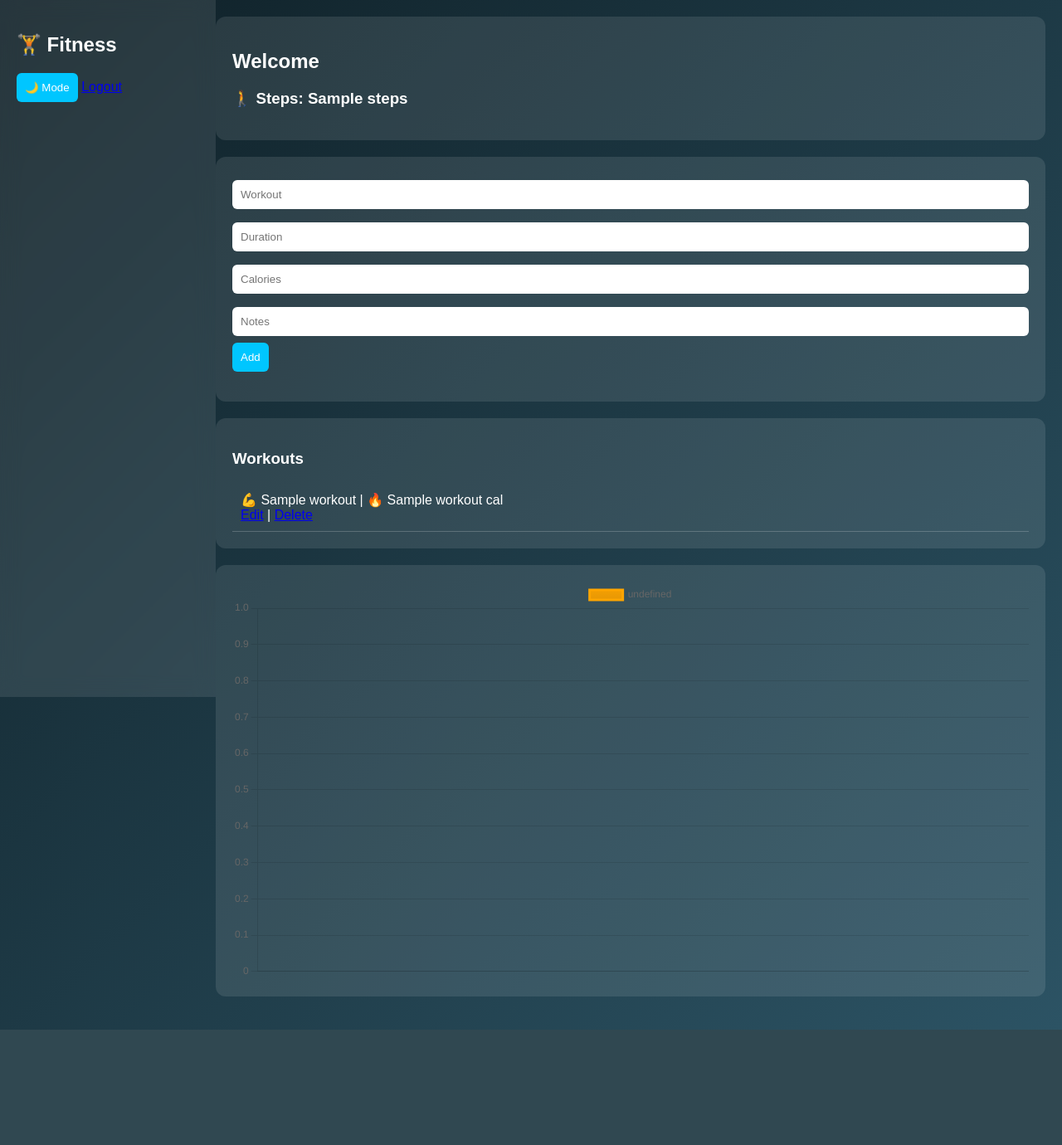
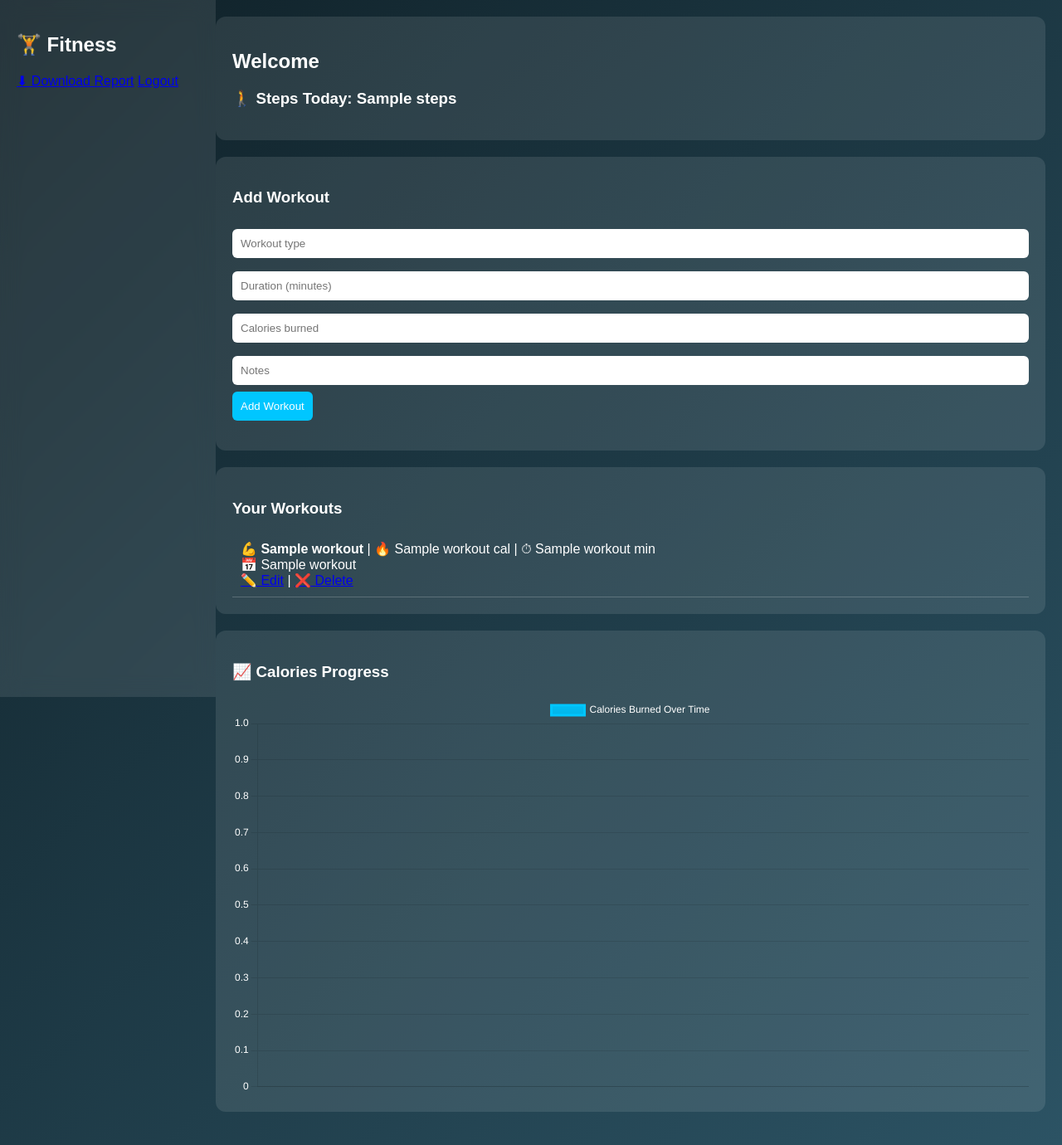
Before and after one commit to rajeshjhenkar338-byte/Fitness-app, a Flask app: template templates/dashboard.html in a window 1280 px wide. Shown: the whole page at 83% size. Before the commit the page ends 1241 px from the top, so only its background shows below. Run offline with Flask 3, Linux system fonts and the light colour scheme; the template is opened without the code that fills it: most values are stand-ins (such as "Sample title", 1, 10 or a date in 2020).

Commit message:
Update dashboard.html

```diff
--- a/templates/dashboard.html
+++ b/templates/dashboard.html
@@ -3,72 +3,102 @@
 
 <div class="sidebar">
   <h2>🏋️ Fitness</h2>
-  <button onclick="toggleMode()">🌙 Mode</button>
+
+  <a href="/download">⬇ Download Report</a>
   <a href="/logout">Logout</a>
 </div>
 
 <div class="main">
 
+  <!-- Welcome -->
   <div class="card">
     <h2>Welcome {{session["user"]}}</h2>
-  <h3>🚶 Steps: {{steps}}</h3>
+    <h3>🚶 Steps Today: {{steps}}</h3>
   </div>
 
+  <!-- Add Workout -->
   <div class="card">
+    <h3>Add Workout</h3>
     <form method="POST">
-  <input name="workout" placeholder="Workout">
-  <input name="duration" placeholder="Duration">
-  <input name="calories" placeholder="Calories">
+      <input name="workout" placeholder="Workout type" required>
+      <input name="duration" placeholder="Duration (minutes)" required>
+      <input name="calories" placeholder="Calories burned" required>
       <input name="notes" placeholder="Notes">
-  <button>Add</button>
+      <button>Add Workout</button>
     </form>
   </div>
 
+  <!-- Workout List -->
   <div class="card">
-<h3>Workouts</h3>
+    <h3>Your Workouts</h3>
+
     {% for w in workouts %}
       <div class="item">
-💪 {{w[2]}} | 🔥 {{w[4]}} cal
+        💪 <b>{{w[2]}}</b> |
+        🔥 {{w[4]}} cal |
+        ⏱ {{w[3]}} min <br>
+        📅 {{w[6]}} <br>
 
-<br>
-<a href="/edit/{{w[0]}}">Edit</a> |
-<a href="/delete/{{w[0]}}">Delete</a>
+        <a href="/edit/{{w[0]}}">✏️ Edit</a> |
+        <a href="/delete/{{w[0]}}">❌ Delete</a>
       </div>
     {% endfor %}
+
   </div>
 
+  <!-- Chart -->
   <div class="card">
+    <h3>📈 Calories Progress</h3>
     <canvas id="chart"></canvas>
   </div>
 
 </div>
 
 <script>
-function toggleMode(){
- document.body.classList.toggle("light");
+let data = {{ workouts|tojson }};
+
+// Extract data
+let labels = data.map(w => w[6]);   // date
+let calories = data.map(w => w[4]); // calories
+
+const ctx = document.getElementById("chart").getContext("2d");
+
+// Gradient effect
+let gradient = ctx.createLinearGradient(0, 0, 0, 400);
+gradient.addColorStop(0, "#00c6ff");
+gradient.addColorStop(1, "transparent");
+
+// Create chart
+new Chart(ctx, {
+  type: "line",
+  data: {
+    labels: labels,
+    datasets: [{
+      label: "Calories Burned Over Time",
+      data: calories,
+      fill: true,
+      backgroundColor: gradient,
+      borderColor: "#00c6ff",
+      tension: 0.4,
+      pointRadius: 5
+    }]
+  },
+  options: {
+    plugins: {
+      legend: {
+        labels: {
+          color: "white"
         }
-
-let data = {{ workouts|tojson }};
-let labels = data.map(w=>w[6]);
-let cal = data.map(w=>w[4]);
-
-const ctx=document.getElementById("chart").getContext("2d");
-
-let gradient=ctx.createLinearGradient(0,0,0,400);
-gradient.addColorStop(0,"orange");
-gradient.addColorStop(1,"transparent");
-
-new Chart(ctx,{
- type:"line",
- data:{
-  labels:labels,
-  datasets:[{
-    data:cal,
-    fill:true,
-    backgroundColor:gradient,
-    borderColor:"orange",
-    tension:0.4
-  }]
+      }
+    },
+    scales: {
+      x: {
+        ticks: { color: "white" }
+      },
+      y: {
+        ticks: { color: "white" }
+      }
+    }
   }
 });
 </script>
```
Lines whose indentation alone changed are shown as unchanged.
